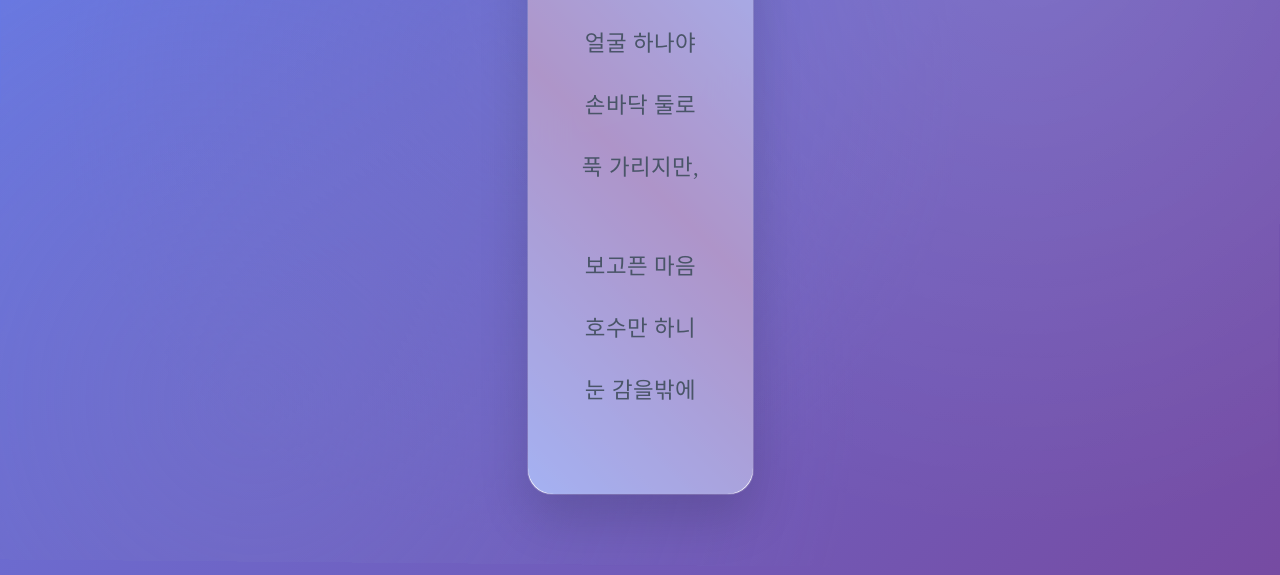
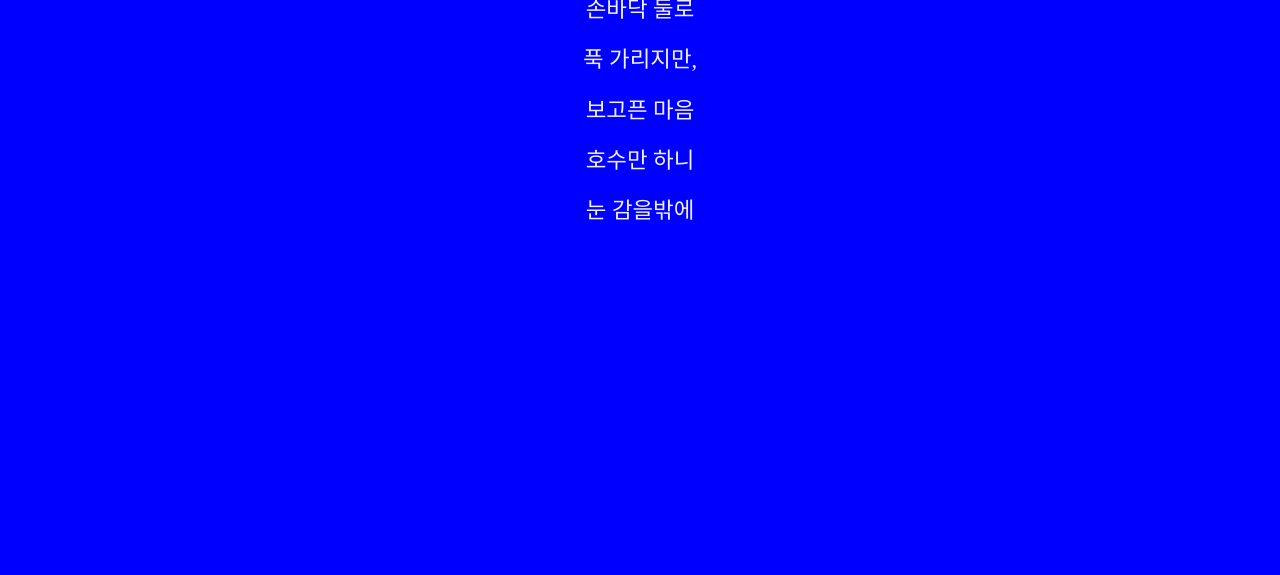
Before and after one commit to Jimin-619/myweb, a plain HTML site: page poet.html in a window 1280 px wide. Shown: the part 225-800 px from the top of the page. Drawn offline with Linux system fonts and the light colour scheme.

Commit message:
Update poet.html

```diff
--- a/poet.html
+++ b/poet.html
@@ -1,236 +1,69 @@
 <!DOCTYPE html>
-<html lang="ko">
+<html>
 <head>
     <title>Favorite Poet</title>
     <meta name="viewport" content="user-scalable=no,initial-scale=1,maximum-scale=1">
     <meta charset="UTF-8">
-    <link href="https://cdnjs.cloudflare.com/ajax/libs/font-awesome/6.0.0/css/all.min.css" rel="stylesheet">
     <style>
-    @import url('https://fonts.googleapis.com/css2?family=Noto+Serif+KR:wght@400;500;600;700&display=swap');
-
-    * {
-        margin: 0;
-        padding: 0;
-        box-sizing: border-box;
-    }
+    @import url('https://fonts.googleapis.com/css2?family=Noto+Serif+KR:wght@400;500&display=swap');
 
     body {
         font-family: 'Noto Serif KR', serif;
-        min-height: 100vh;
-        display: flex;
-        flex-direction: column;
-        justify-content: center;
-        align-items: center;
-        background: linear-gradient(135deg, #667eea 0%, #764ba2 100%);
-        position: relative;
-        overflow: hidden;
-    }
-
-    body::before {
-        content: '';
-        position: absolute;
-        top: 0;
-        left: 0;
-        right: 0;
-        bottom: 0;
-        background:
-            radial-gradient(circle at 20% 80%, rgba(120, 119, 198, 0.3) 0%, transparent 50%),
-            radial-gradient(circle at 80% 20%, rgba(255, 255, 255, 0.1) 0%, transparent 50%),
-            radial-gradient(circle at 40% 40%, rgba(120, 119, 198, 0.2) 0%, transparent 50%);
-        animation: float 20s ease-in-out infinite;
-    }
-
-    @keyframes float {
-        0%, 100% { transform: translateY(0px) rotate(0deg); }
-        50% { transform: translateY(-20px) rotate(1deg); }
-    }
-
-    .poem-container {
-        background: rgba(255, 255, 255, 0.95);
-        backdrop-filter: blur(20px);
-        border-radius: 24px;
-        padding: 3rem 2.5rem;
-        box-shadow:
-            0 25px 50px rgba(0, 0, 0, 0.15),
-            0 0 0 1px rgba(255, 255, 255, 0.2);
         text-align: center;
-        position: relative;
-        transform: translateY(0);
-        animation: poetryReveal 1.5s ease-out;
-        border: 2px solid rgba(255, 255, 255, 0.3);
-    }
-
-    @keyframes poetryReveal {
-        0% {
-            opacity: 0;
-            transform: translateY(30px) scale(0.9);
-        }
-        100% {
-            opacity: 1;
-            transform: translateY(0) scale(1);
-        }
-    }
-
-    .poem-container::before {
-        content: '';
-        position: absolute;
-        top: -2px;
-        left: -2px;
-        right: -2px;
-        bottom: -2px;
-        background: linear-gradient(45deg, #667eea, #764ba2, #667eea);
-        border-radius: 26px;
-        opacity: 0.7;
-        z-index: -1;
-        animation: borderGlow 3s ease-in-out infinite alternate;
-    }
-
-    @keyframes borderGlow {
-        0% { opacity: 0.5; }
-        100% { opacity: 0.8; }
+        padding: 50px 20px;
+        margin: 0;
     }
 
     h1 {
         font-size: 2.5rem;
-        font-weight: 600;
-        color: #2d3748;
-        margin-bottom: 2rem;
-        position: relative;
-        letter-spacing: 0.05em;
+        font-weight: 500;
+        margin-bottom: 30px;
+        color: #333;
     }
 
-    h1::after {
-        content: '';
-        position: absolute;
-        bottom: -10px;
-        left: 50%;
-        transform: translateX(-50%);
-        width: 60px;
-        height: 3px;
-        background: linear-gradient(90deg, #667eea, #764ba2);
-        border-radius: 2px;
+    p {
+        font-size: 1.4rem;
+        line-height: 1.8;
+        margin: 10px 0;
+        color: #555;
     }
 
-    .poem-content {
-        line-height: 2.2;
-        font-size: 1.3rem;
-        color: #4a5568;
-        font-weight: 400;
-        letter-spacing: 0.02em;
+    @media screen and (max-width: 767px){
+        body {
+            background-color: red;
+            color: white;
+        }
+        h1 { color: white; }
+        p { color: #f0f0f0; }
     }
 
-    .poem-content p {
-        margin: 0.8rem 0;
-        opacity: 0;
-        animation: lineAppear 0.8s ease-out forwards;
-        position: relative;
-        transition: all 0.3s ease;
+    @media screen and (min-width: 768px){
+        body {
+            background-color: green;
+            color: white;
         }
-
-    .poem-content p:hover {
-        color: #667eea;
-        transform: translateX(5px);
-    }
-
-    .poem-content p:nth-child(1) { animation-delay: 0.3s; }
-    .poem-content p:nth-child(2) { animation-delay: 0.5s; }
-    .poem-content p:nth-child(3) { animation-delay: 0.7s; }
-    .poem-content p:nth-child(4) { animation-delay: 0.9s; }
-    .poem-content p:nth-child(5) { animation-delay: 1.1s; }
-    .poem-content p:nth-child(6) { animation-delay: 1.3s; }
-
-    @keyframes lineAppear {
-        0% {
-            opacity: 0;
-            transform: translateX(-20px);
-        }
-        100% {
-            opacity: 1;
-            transform: translateX(0);
-        }
-    }
-
-    .stanza-break {
-        height: 1.5rem;
-    }
-
-    @media screen and (max-width: 767px) {
-        body {
-            background: linear-gradient(135deg, #ff9a9e 0%, #fecfef 50%, #fecfef 100%);
-            padding: 1rem;
-        }
-
-        .poem-container {
-            padding: 2rem 1.5rem;
-            margin: 1rem;
-        }
-
-        h1 {
-            font-size: 2rem;
-            margin-bottom: 1.5rem;
-        }
-
-        .poem-content {
-            font-size: 1.1rem;
-            line-height: 2;
-        }
-    }
-
-    @media screen and (min-width: 768px) and (max-width: 959px) {
-        body {
-            background: linear-gradient(135deg, #a8edea 0%, #fed6e3 100%);
-        }
-
-        h1 {
-            font-size: 2.2rem;
-        }
-
-        .poem-content {
-            font-size: 1.2rem;
-        }
+        h1 { color: white; }
+        p { color: #f0f0f0; }
     }
 
     @media screen and (min-width: 960px) {
         body {
-            background: linear-gradient(135deg, #667eea 0%, #764ba2 100%);
+            background-color: blue;
+            color: white;
         }
-
-        .poem-container {
-            padding: 4rem 3rem;
-        }
-
-        h1 {
-            font-size: 2.8rem;
-        }
-
-        .poem-content {
-            font-size: 1.4rem;
-        }
-    }
-
-    /* 반응형 애니메이션 */
-    @media (prefers-reduced-motion: reduce) {
-        *, *::before, *::after {
-            animation: none !important;
-            transition: none !important;
-        }
+        h1 { color: white; }
+        p { color: #f0f0f0; }
     }
     </style>
 </head>
 <body>
-    <div class="poem-container">
     <h1>호수 1</h1>
-        <div class="poem-content">
     <p>얼굴 하나야</p>
     <p>손바닥 둘로</p>
     <p>푹 가리지만,</p>
 
-            <div class="stanza-break"></div>
-
     <p>보고픈 마음</p>
     <p>호수만 하니</p>
     <p>눈 감을밖에</p>
-        </div>
-    </div>
 </body>
 </html>
```
Lines whose indentation alone changed are shown as unchanged.
